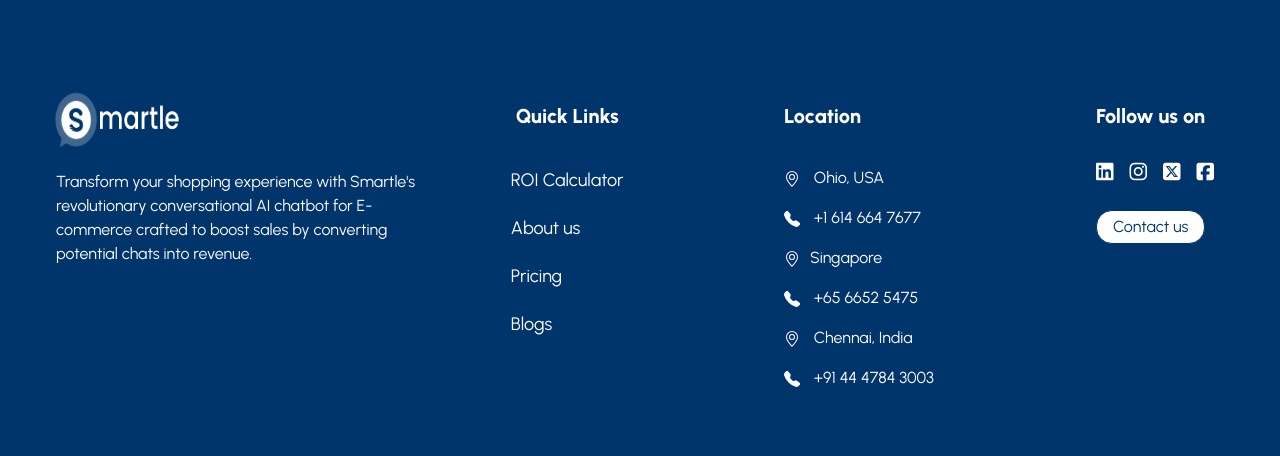
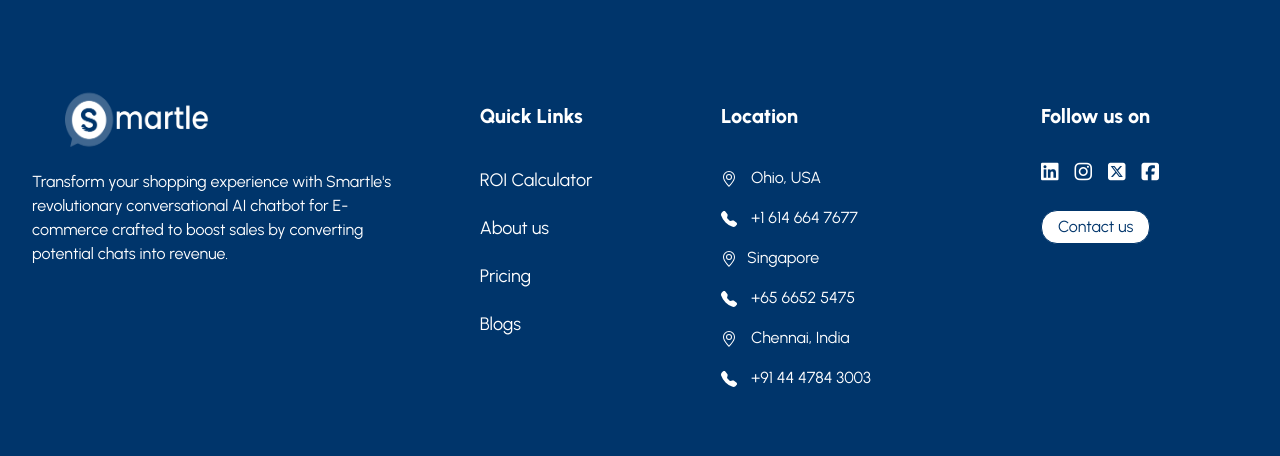
Before and after one commit to spritlesoftware/Smartle-website, a Next.js app: page /roi in a window 1280 px wide. Shown: the part 2094-2550 px from the top of the page. Built offline with nearby package versions, Linux system fonts and the light colour scheme.

Commit message:
Updated Footer component layout and styling

```diff
--- a/app/components/Footer/index.tsx
+++ b/app/components/Footer/index.tsx
@@ -29,7 +29,7 @@ const footer = () => {
     <div className="mx-auto max-w-2xl pt-28 pb-16 px-4 sm:px-6 lg:max-w-7xl lg:px-8">
   <div className="grid grid-cols-1 gap-y-10 gap-x-16 sm:grid-cols-2 lg:grid-cols-12 xl:gap-x-8">
     {/* COLUMN-1 */}
-    <div className="col-span-4 flex flex-col items-center sm:items-start" style={{ marginLeft: "1.5rem" }}>
+    {/* <div className="col-span-4 flex flex-col items-center sm:items-start" style={{ marginLeft: "1.5rem" }}>
       <Link
         href="/"
         className="text-2xl sm:text-4xl font-semibold text-black"
@@ -44,11 +44,28 @@ const footer = () => {
       <h5 className="text-white mb-5 text-center sm:text-left">
         Transform your shopping experience with Smartle's revolutionary conversational AI chatbot for E-commerce crafted to boost sales by converting potential chats into revenue.
       </h5>
+    </div> */}
+
+<div className="col-span-4 flex flex-col items-center sm:items-start" style={{ marginLeft: "1.5rem", maxWidth: "1000px", margin: "0 auto" }}>
+  <Link href="/" className="text-2xl sm:text-4xl font-semibold text-black">
+    <img
+      src="/images/logo-white.png"
+      alt="logo"
+      className="max-w-full h-auto logo-color mt-1 mx-auto sm:ml-0" // Center the logo horizontally on mobile and tablet screens
+      style={{ width: 210, height: 100, marginTop: "-2rem" }}
+    />
+  </Link>
+  <h5 className="text-white mb-5 sm:mb-0 sm:text-left">
+    Transform your shopping experience with Smartle's revolutionary conversational AI chatbot for E-commerce crafted to boost sales by converting potential chats into revenue.
+  </h5>
 </div>
 
+
+
     {/* COLUMN-2/3 */}
+
 {products.map((product) => (
-      <div key={product.id} className="group relative col-span-2 flex flex-col items-center sm:items-center" style={{ marginLeft: "3.9rem" }}>
+ <div key={product.id} className="group relative col-span-2 flex flex-col items-center sm:items-start sm:text-left sm:justify-start" style={{ marginLeft: "3.9rem", maxWidth: "1000px", margin: "0 auto" }}>
     <p className="text-white text-xl font-extrabold mb-9">
       {product.section}
     </p>
@@ -67,8 +84,9 @@ const footer = () => {
   </div>
 ))}
 
+
      {/* LOCATION */}
-          <div className="col-span-3 sm:items-center" style={{ color: "white", marginLeft:"8rem"}}>
+          <div className="col-span-3 sm:items-center" style={{ color: "white", marginLeft: "auto", marginRight: "auto", maxWidth: "100%" }}>
             <h5 className="text-white text-xl font-extrabold mb-9">Location</h5>
             <p className="mb-4">
               <a
@@ -199,7 +217,7 @@ const footer = () => {
 
 
           {/* FOLLOW US */}
-          <div className="col-span-3 " style={{marginLeft : "8rem"}}>
+          <div className="col-span-3 " style={{ marginLeft: "auto", marginRight: "auto", maxWidth: "100%" }}>
             <h5 className="text-white text-xl font-extrabold mb-5">
               Follow us on
             </h5>
```
Lines whose indentation alone changed are shown as unchanged.
